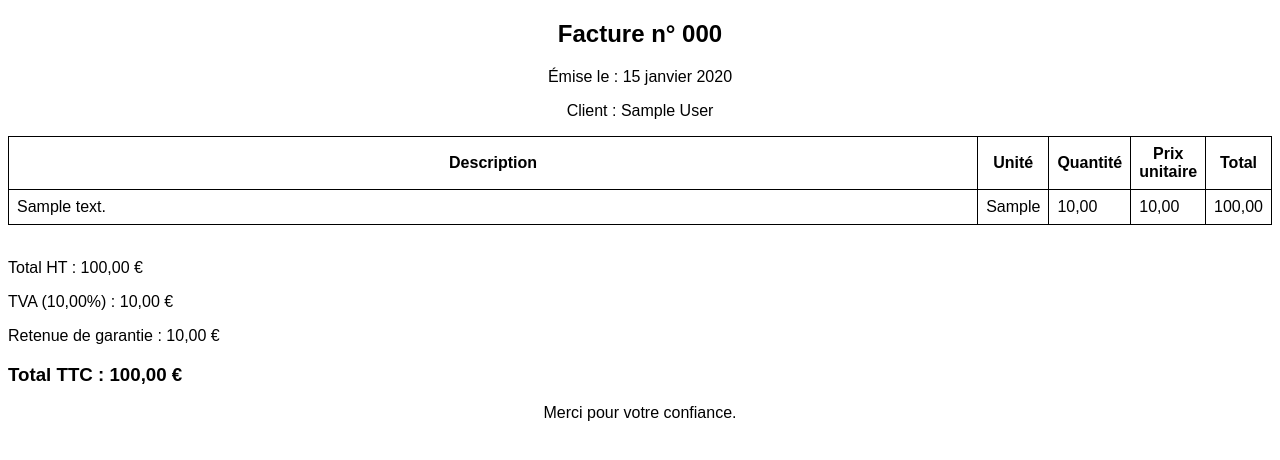
After one commit to makan-dianka/InvoiceApp, a Django app: template factures/templates/factures/invoice_pdf.html in a window 1280 px wide. The commit adds this page. Shown: the top 460 px of the page. Run offline with Django 5.2, Linux system fonts and the light colour scheme; the template is opened without the code that fills it: values that come from a table or form of the project are taken from there, others are empty; tables that the repository leaves empty hold one stand-in row (values such as "Sample post"); parts of the project's set-up code (start-up, migrations or seed data) failed here and were passed over.

Commit message:
pdf generation

```diff
--- a/factures/templates/factures/invoice_detail.html
+++ b/factures/templates/factures/invoice_detail.html
@@ -8,6 +8,8 @@ date de la facturation: {{ invoice.issue_date }} <br />
 facture payé: {{ invoice.is_paid }} <br />
 <a href="{% url 'factures:edit_invoice' invoice.id %}">Éditer la facture</a>
 <a href="{% url 'factures:delete_invoice' invoice.id %}" class="btn btn-sm btn-danger">🗑️ Supprimer</a>
+
+
 
 
 <h2>--------------------------------------------</h2>
@@ -22,3 +24,7 @@ prix unitaire: {{ invoice_item.unit_price }} <br />
 <a href="{% url 'factures:edit_item' invoice_item.id %}" class="btn btn-sm btn-warning">✏️ Modifier</a>
 <a href="{% url 'factures:delete_item' invoice_item.id %}" class="btn btn-sm btn-danger">🗑️ Supprimer</a>
 {% endfor %}
+
+
+<br /> <br />
+<a href="{% url 'factures:invoice_pdf' invoice.id %}" target="_blank">📄 Télécharger PDF</a>
--- /dev/null
+++ b/factures/templates/factures/invoice_pdf.html
@@ -0,0 +1,59 @@
+<!DOCTYPE html>
+<html lang="fr">
+<head>
+  <meta charset="UTF-8">
+  <title>Facture {{ invoice.number }}</title>
+  <style>
+    body { font-family: Arial, sans-serif; }
+    .header, .footer { text-align: center; }
+    .invoice-table, th, td {
+      border: 1px solid black;
+      border-collapse: collapse;
+      width: 100%;
+      padding: 8px;
+    }
+  </style>
+</head>
+<body>
+
+  <div class="header">
+    <h2>Facture n° {{ invoice.number }}</h2>
+    <p>Émise le : {{ invoice.issue_date }}</p>
+    <p>Client : {{ invoice.customer.name }}</p>
+  </div>
+
+  <table class="invoice-table">
+    <thead>
+      <tr>
+        <th>Description</th>
+        <th>Unité</th>
+        <th>Quantité</th>
+        <th>Prix unitaire</th>
+        <th>Total</th>
+      </tr>
+    </thead>
+    <tbody>
+      {% for item in invoice.items.all %}
+      <tr>
+        <td>{{ item.description }}</td>
+        <td>{{ item.unit }}</td>
+        <td>{{ item.quantity }}</td>
+        <td>{{ item.unit_price }}</td>
+        <td>{{ item.total_price }}</td>
+      </tr>
+      {% endfor %}
+    </tbody>
+  </table>
+
+  <br>
+  <p>Total HT : {{ invoice.total_ht }} €</p>
+  <p>TVA ({{ invoice.tva_percentage }}%) : {{ invoice.tva_amount }} €</p>
+  <p>Retenue de garantie : {{ invoice.rg_amount }} €</p>
+  <h3>Total TTC : {{ invoice.total_ttc_tva }} €</h3>
+
+  <div class="footer">
+    <p>Merci pour votre confiance.</p>
+  </div>
+
+</body>
+</html>
--- a/factures/urls.py
+++ b/factures/urls.py
@@ -16,4 +16,7 @@ urlpatterns = [
 
     path('invoice/<int:invoice_id>/edit/', invoice.edit, name='edit_invoice'),
     path('invoice/<int:invoice_id>/delete/', invoice.delete, name='delete_invoice'),
+
+
+    path('invoice/<int:invoice_id>/pdf/', invoice.generate_invoice_pdf, name='invoice_pdf'),
 ]
```
Also changed, not shown: factures/views/invoice.py (+102 -35 lines).
